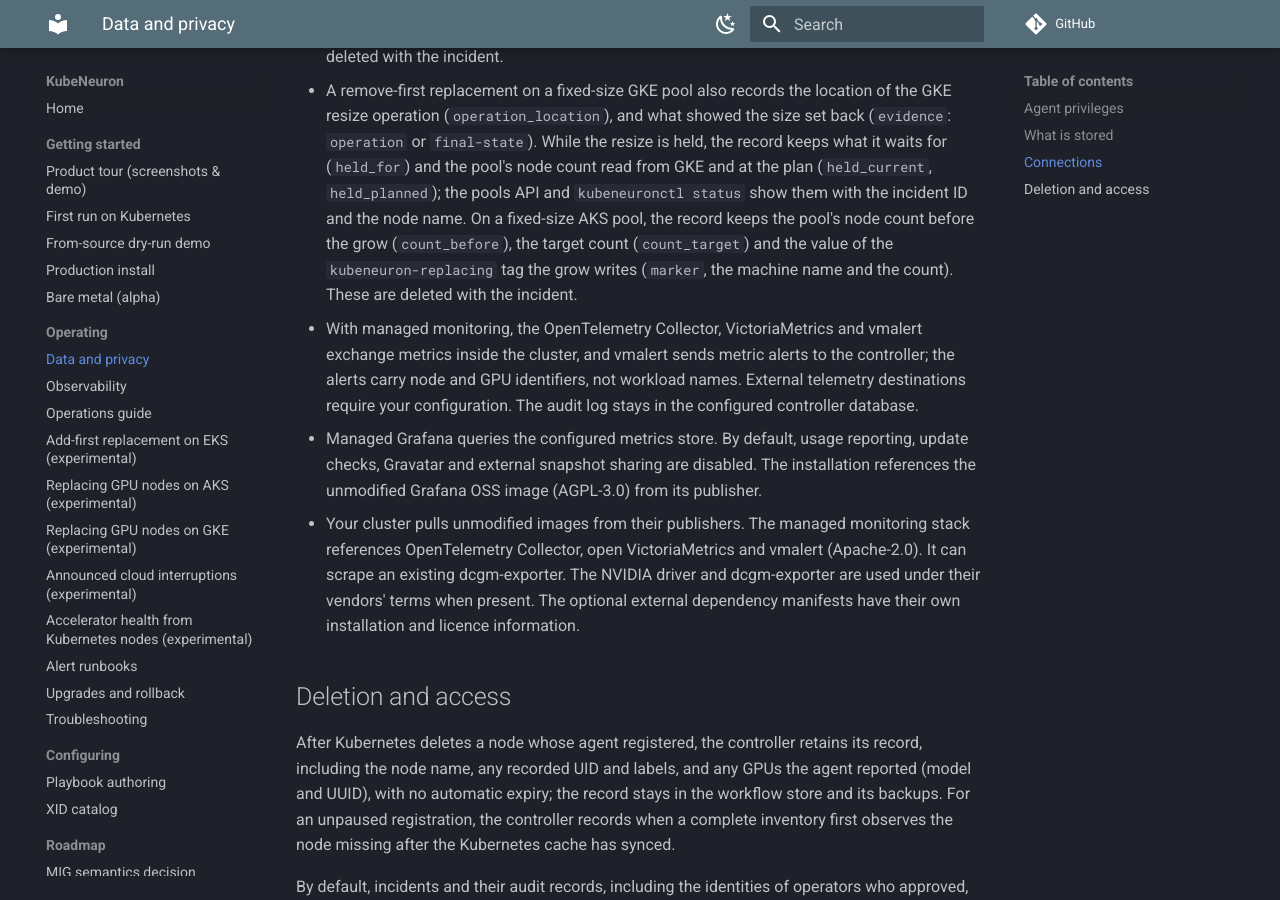
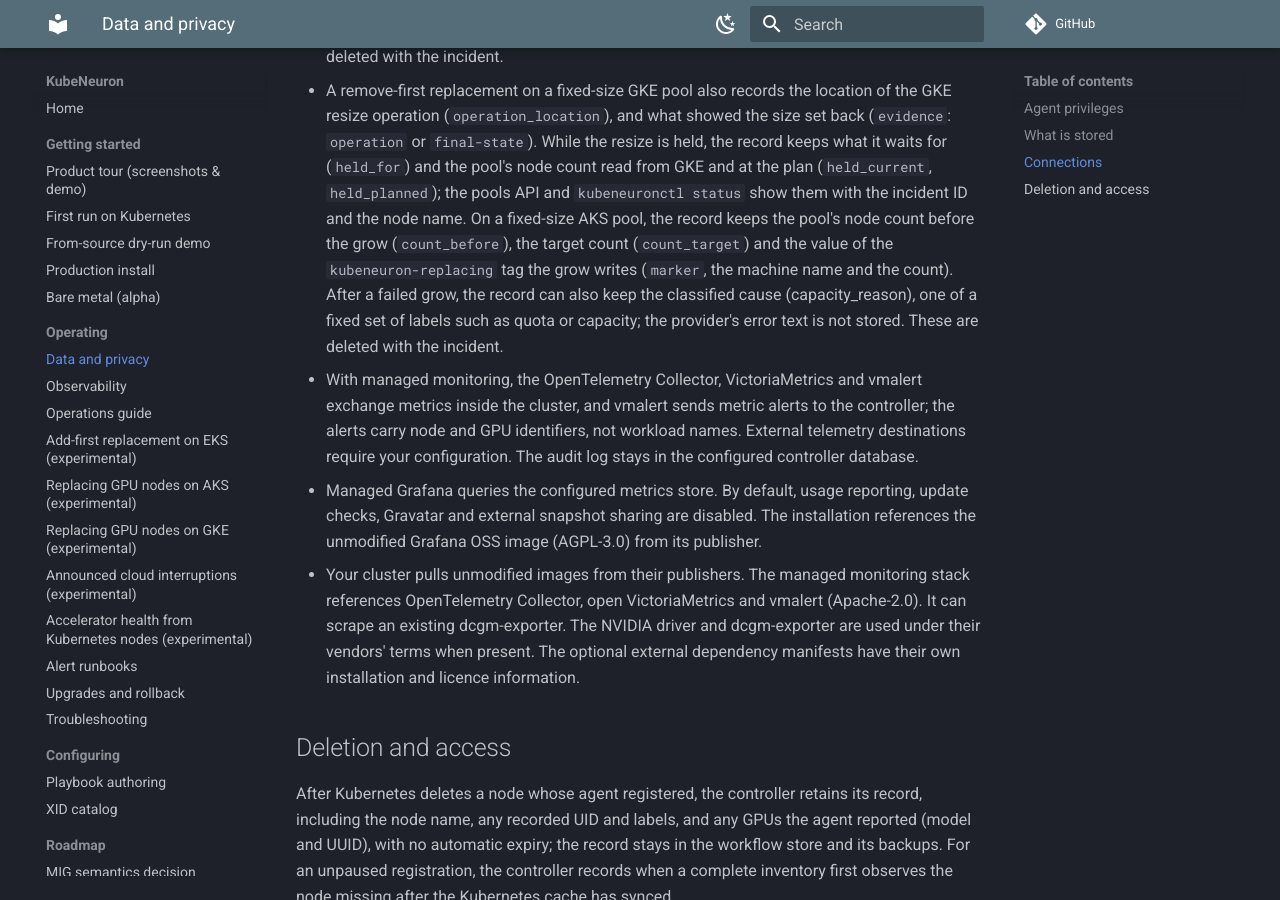
Before and after one commit to kubeneuron/kubeneuron, an MkDocs documentation site: the page built from docs/data-and-privacy.md, in a window 1280 px wide and 900 px high, scrolled down 5649 px. Built offline with MkDocs 1.6.1 and Material for MkDocs 9.7.7, drawn with Linux system fonts in a browser that asks for light colours; comment, search, counter and statistics services are not loaded.

Commit message:
Document the stored capacity classification
Signed-off-by: Andrii Petruk <andrey.petruk@gmail.com>

```diff
--- a/docs/data-and-privacy.md
+++ b/docs/data-and-privacy.md
@@ -57,7 +57,7 @@ Managed Grafana keeps its administrator account in your cluster. The installatio
 - On EKS and AKS, the remove-first incident record stores the operation, step action ID (`delete_action_id`) and pool, the original machine name or instance ID, and the node name, UID, provider ID, instance ID and boot ID used to identify the target after a controller restart. A fixed AKS pool may also record the successor’s provider ID from the resize. Azure resource paths can include the subscription ID. These fields are included in workflow-store backups and are deleted from the store with the incident. The incident’s `remove-first-delete-intent` audit entry records the operation ID and pool name alongside the phase and outcome (initially empty). The store keeps this audit with the incident indefinitely by default. Setting `-store-audit-retention` prunes both together after the terminal incident reaches that age.
 - Before a remove-first replacement deletes a node, the incident's audit trail records the node's pool label, the node's name and UID, and the node UIDs of the pool at that moment. After the replacement, the name and UID of the node that took its place are recorded with the resolution. These are cluster identifiers; they are deleted with the incident.
 - For a remove-first replacement on a fixed-size GKE pool whose zonal group of the node has up to 100 instances, the incident's replacement plan records the names of that group's instances before the delete. When exactly one instance is new after the resize, on GKE or on a fixed AKS pool, its provider ID (the cloud instance path) is recorded in the plan or the audit trail and with the resolution. Nothing new is written to Google Cloud or Azure. These are deleted with the incident.
-- A remove-first replacement on a fixed-size GKE pool also records the location of the GKE resize operation (`operation_location`), and what showed the size set back (`evidence`: `operation` or `final-state`). While the resize is held, the record keeps what it waits for (`held_for`) and the pool's node count read from GKE and at the plan (`held_current`, `held_planned`); the pools API and `kubeneuronctl status` show them with the incident ID and the node name. On a fixed-size AKS pool, the record keeps the pool's node count before the grow (`count_before`), the target count (`count_target`) and the value of the `kubeneuron-replacing` tag the grow writes (`marker`, the machine name and the count). These are deleted with the incident.
+- A remove-first replacement on a fixed-size GKE pool also records the location of the GKE resize operation (`operation_location`), and what showed the size set back (`evidence`: `operation` or `final-state`). While the resize is held, the record keeps what it waits for (`held_for`) and the pool's node count read from GKE and at the plan (`held_current`, `held_planned`); the pools API and `kubeneuronctl status` show them with the incident ID and the node name. On a fixed-size AKS pool, the record keeps the pool's node count before the grow (`count_before`), the target count (`count_target`) and the value of the `kubeneuron-replacing` tag the grow writes (`marker`, the machine name and the count). After a failed grow, the record can also keep the classified cause (capacity_reason), one of a fixed set of labels such as quota or capacity; the provider's error text is not stored. These are deleted with the incident.
 - With managed monitoring, the OpenTelemetry Collector, VictoriaMetrics and vmalert exchange metrics inside the cluster, and vmalert sends metric alerts to the controller; the alerts carry node and GPU identifiers, not workload names. External telemetry destinations require your configuration. The audit log stays in the configured controller database.
 - Managed Grafana queries the configured metrics store. By default, usage reporting, update checks, Gravatar and external snapshot sharing are disabled. The installation references the unmodified Grafana OSS image (AGPL-3.0) from its publisher.
 - Your cluster pulls unmodified images from their publishers. The managed monitoring stack references OpenTelemetry Collector, open VictoriaMetrics and vmalert (Apache-2.0). It can scrape an existing dcgm-exporter. The NVIDIA driver and dcgm-exporter are used under their vendors' terms when present. The optional external dependency manifests have their own installation and licence information.
```
